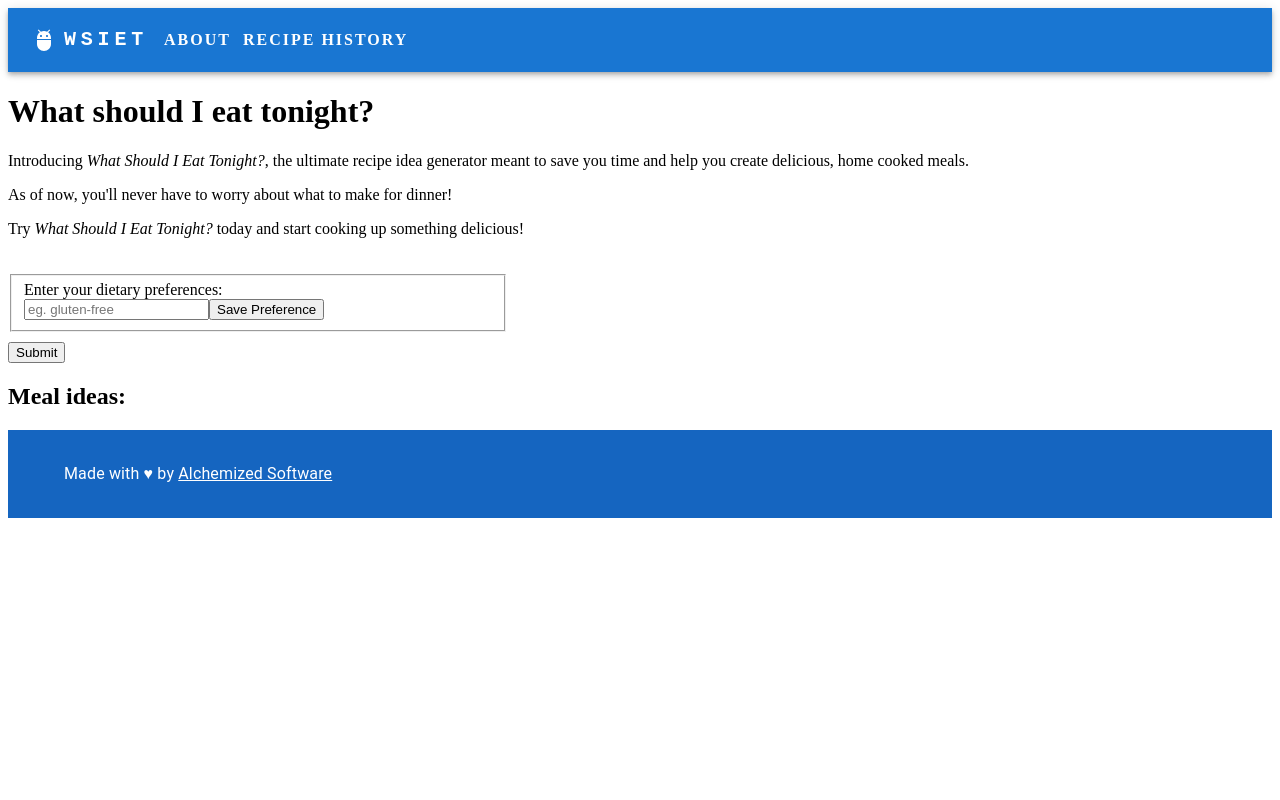
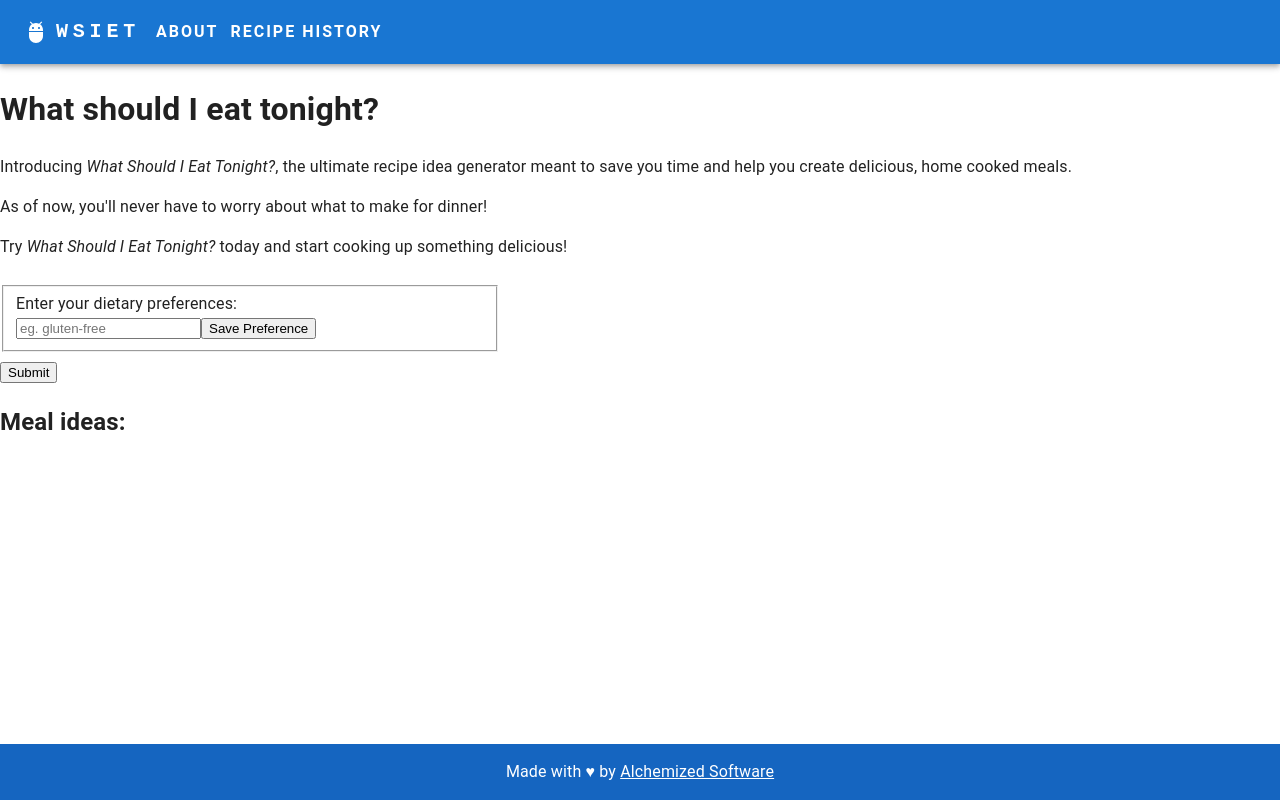
Before and after one commit to IM-Deane/aigrub, a Next.js app: page / in a window 1280 px wide. Built offline with nearby package versions, Linux system fonts and the light colour scheme.

Commit message:
- Added footer styling - Added CSS reset to layout component

```diff
--- a/components/Footer.tsx
+++ b/components/Footer.tsx
@@ -1,4 +1,5 @@
 import { Fragment } from "react";
+
 import Container from "@mui/material/Container";
 import Grid from "@mui/material/Grid";
 import Link from "@mui/material/Link";
@@ -24,10 +25,24 @@ export default function AppFooter() {
 	return (
 		<Typography
 			component="footer"
-			sx={{ display: "flex", bgcolor: "primary.dark" }}
+			sx={{
+				display: "flex",
+				bgcolor: "primary.dark",
+				position: "absolute",
+				bottom: 0,
+				width: "100%",
+				height: "3.5rem",
+			}}
 		>
-			<Container sx={{ my: 4, display: "flex", color: "white" }}>
-				<Grid container spacing={3}>
+			<Container
+				sx={{
+					display: "flex",
+					color: "white",
+					textAlign: "center",
+					alignItems: "center",
+				}}
+			>
+				<Grid container spacing={5}>
 					<Grid item xs={12}>
 						<Copyright />
 					</Grid>
--- a/components/Layout.tsx
+++ b/components/Layout.tsx
@@ -1,5 +1,7 @@
 import React, { ReactNode } from "react";
 import Head from "next/head";
+
+import CssBaseline from "@mui/material/CssBaseline";
 
 import NavBar from "./NavBar";
 import Footer from "./Footer";
@@ -11,16 +13,29 @@ type Props = {
 
 const Layout = ({ children, title = "What should I eat tonight?" }: Props) => {
 	return (
-		<div>
+		<React.Fragment>
+			<CssBaseline />
+			<div
+				style={{
+					position: "relative",
+					minHeight: "100vh",
+					margin: 0,
+					padding: 0,
+				}}
+			>
 				<Head>
 					<title style={{ textTransform: "capitalize" }}>{title}</title>
 					<meta charSet="utf-8" />
-				<meta name="viewport" content="initial-scale=1.0, width=device-width" />
+					<meta
+						name="viewport"
+						content="initial-scale=1.0, width=device-width"
+					/>
 				</Head>
 				<NavBar />
-			{children}
+				<main style={{ paddingBottom: "2.5rem" }}>{children}</main>
 				<Footer />
 			</div>
+		</React.Fragment>
 	);
 };
 
```
Lines whose indentation alone changed are shown as unchanged.
